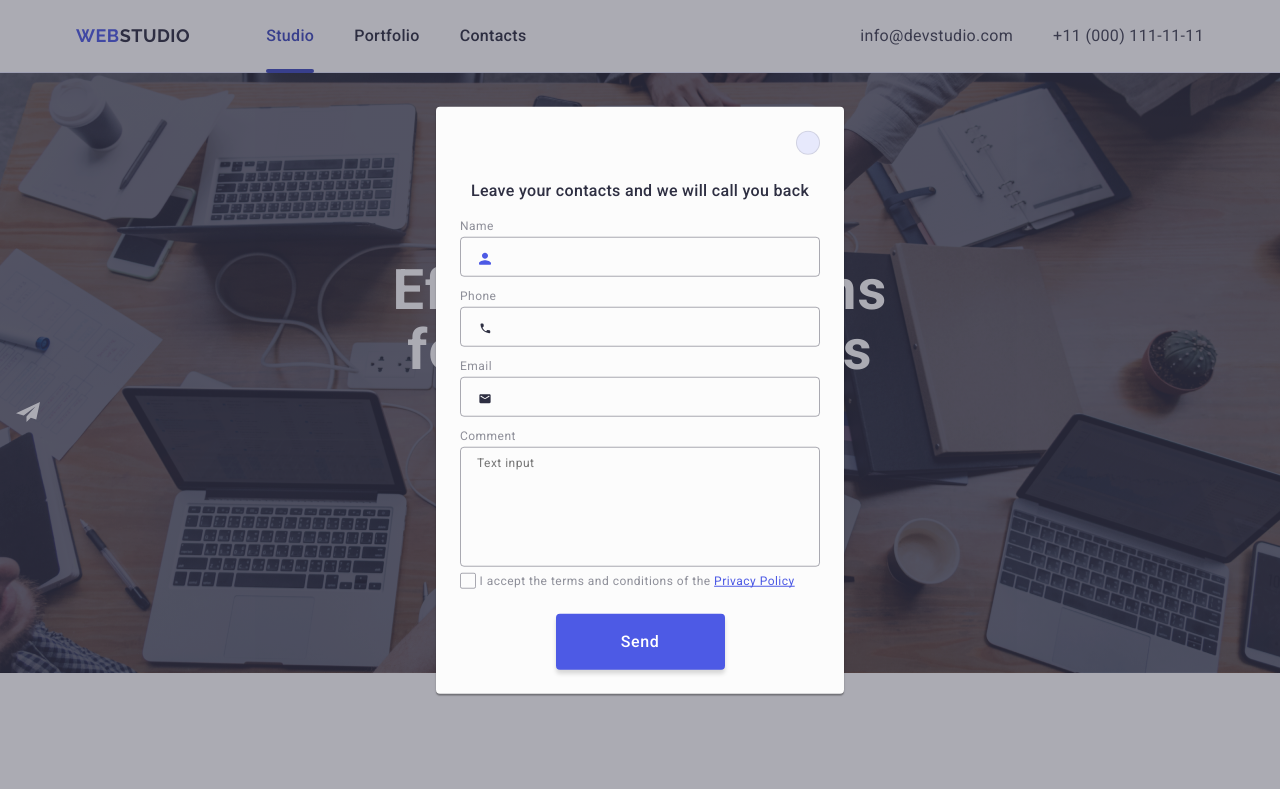
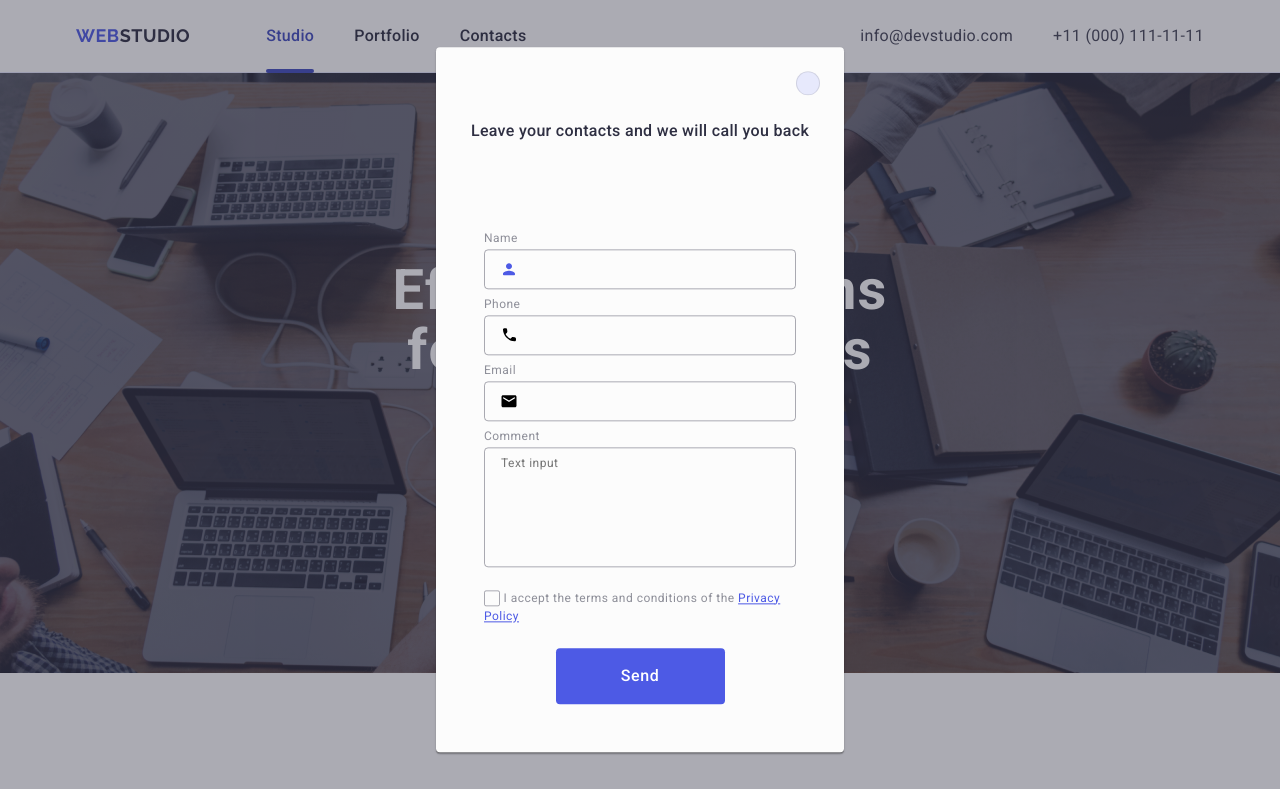
Before and after one commit to nastiayurash/goit-markup-hw-05, a plain HTML site: page index.html in a window 1280 px wide. Shown: the top 789 px of the page. Drawn offline with nearby package versions, Linux system fonts and the light colour scheme.

Commit message:
change modal

```diff
--- a/css/styles.css
+++ b/css/styles.css
@@ -389,7 +389,6 @@ header {
   padding-top: 100px;
   display: block;
   padding-bottom: 100px;
-  margin-right: 120px;
 }
 .logo-footer {
   font-family: "Raleway", sans-serif;
@@ -415,7 +414,7 @@ header {
   line-height: 1.5;
   letter-spacing: 0.02em;
   color: #f4f4fd;
-  max-width: 264px;
+  min-width: 264px;
 }
 .footer-icons {
   display: flex;
@@ -433,6 +432,7 @@ header {
 }
 .footer-social {
   padding-top: 100px;
+  margin-left: 120px;
 }
 .footer-text {
   font-weight: 500;
@@ -465,63 +465,70 @@ header {
 .media-icons {
   fill: #f4f4fd;
 }
-.email-label {
-  display: flex;
-  flex-direction: column;
+
+.form {
+  padding: 72px 24px 24px;
+}
+
+.form-text {
+  margin-bottom: 16px;
   font-weight: 500;
   font-size: 16px;
   line-height: 1.5;
   letter-spacing: 0.02em;
-  color: #fff;
-  padding-top: 100px;
+  color: #ffffff;
+}
+.form-footer {
   margin-left: 80px;
 }
+.form-subscribe {
+  display: flex;
+}
+.form-label {
+  gap: 24px;
+}
 .email-input {
-  border: 1px solid #fff;
-  border-radius: 4px;
   width: 264px;
-  background-color: inherit;
-  box-shadow: 0 4px 4px 0 rgba(0, 0, 0, 0.15);
-  padding-top: 8px;
-  padding-left: 16px;
-  padding-bottom: 8px;
-  margin-top: 16px;
-}
-.email-input::placeholder {
-  font-weight: 400;
+  height: 40px;
+  border: 1px solid #ffffff;
+  background-color: transparent;
   font-size: 12px;
   line-height: 2;
   letter-spacing: 0.04em;
-  color: #fff;
+  padding-left: 16px;
+  box-shadow: 0px 4px 4px rgba(0, 0, 0, 0.15);
+  border-radius: 4px;
+  color: #ffffff;
 }
-.form-subscribe {
-  display: flex;
-  justify-content: center;
-  align-items: flex-end;
-  flex-direction: row;
-  margin: 0 auto;
+input[placeholder="E-mail"] {
+  color: #ffffff;
 }
 .subscribe-btn {
+  min-width: 165px;
   display: flex;
-  gap: 16px;
-  border-radius: 4px;
-  padding: 8px 24px;
-  width: 165px;
-  background-color: #4d5ae5;
+  height: 40px;
+  justify-content: center;
+  align-items: center;
+  font-family: "Roboto", sans-serif;
   font-weight: 500;
   font-size: 16px;
   line-height: 1.5;
   letter-spacing: 0.04em;
-  text-align: center;
   color: #fff;
+  cursor: pointer;
+  background-color: #4d5ae5;
   border: none;
+  border-radius: 4px;
   margin-left: 24px;
-  cursor: pointer;
 }
 .subscribe-btn:hover,
 .subscribe-btn:focus {
   background-color: #404bbf;
 }
+.subscribe-icon {
+  margin-left: 16px;
+}
+
 .modal-overlay {
   background-color: rgba(46, 47, 66, 0.4);
   position: fixed;
@@ -551,58 +558,14 @@ header {
   box-shadow: 0 1px 1px 0 rgba(0, 0, 0, 0.14), 0 1px 3px 0 rgba(0, 0, 0, 0.12),
     0 2px 1px 0 rgba(0, 0, 0, 0.2);
   border-radius: 4px;
-  max-width: 408px;
+  width: 408px;
   min-height: 584px;
+  transition: transform 250ms cubic-bezier(0.4, 0, 0.2, 1);
+  padding: 72px 24px 24px 24px;
+
+  margin: 0 auto;
 }
-.form {
-  padding: 72px 24px 24px;
-}
-.fieldset {
-  margin: 0;
-  border: none;
-  display: flex;
-  flex-direction: column;
-  align-items: center;
-  justify-content: center;
-  gap: 8px;
-}
-.form-title {
-  font-weight: 500;
-  font-size: 16px;
-  line-height: 1.5;
-  letter-spacing: 0.02em;
-  text-align: center;
-  color: #2e2f42;
-  margin-bottom: 16px;
-}
-.form-label {
-  display: flex;
-  flex-direction: column;
-  cursor: pointer;
-  font-weight: 400;
-  font-size: 12px;
-  line-height: 1.16667;
-  letter-spacing: 0.04em;
-  color: #8e8f99;
-  gap: 4px;
-  width: 360px;
-}
-.form-input {
-  padding-top: 11px;
-  padding-bottom: 11px;
-  padding-left: 16px;
-  border: 1px solid;
-  border-color: rgba(46, 47, 66, 0.4);
-  border-radius: 4px;
-  transition: border-color 250ms cubic-bezier(0.4, 0, 0.2, 1);
-}
-.form-input:focus-within {
-  border-color: #4d5ae5;
-}
-.form-text {
-  padding-top: 8px;
-  padding-left: 16px;
-}
+
 .close-button {
   position: absolute;
   top: 24px;
@@ -627,18 +590,38 @@ header {
   background-color: #404bbf;
 }
 
-.close-button:focus > .modal-icon,
-.close-button:hover > .modal-icon {
+.close-icon {
+  transition: fill 250ms cubic-bezier(0.4, 0, 0.2, 1);
+}
+.close-button:focus > .close-icon,
+.close-button:hover > .close-icon {
   fill: #ffffff;
 }
 
-.form-label {
+.modal-title {
+  font-weight: 500;
+  font-size: 16px;
+  line-height: 1.5;
+  text-align: center;
+  letter-spacing: 0.02em;
+  color: #2e2f42;
+  margin-bottom: 16px;
+}
+
+.form-container {
+  margin-bottom: 8px;
+}
+.modal-label {
   font-size: 12px;
   line-height: 1.17;
   letter-spacing: 0.04em;
   color: #8e8f99;
-  display: flex;
+  display: block;
   margin-bottom: 4px;
+}
+
+.modal-container {
+  position: relative;
 }
 
 .form-input {
@@ -654,18 +637,18 @@ header {
 .form-input:focus {
   border-color: #4d5ae5;
 }
-.modal-container {
-  position: relative;
-}
 .modal-icon {
   position: absolute;
   left: 16px;
   top: 50%;
-  fill: #2e2f42;
+  transform: translateY(-50%);
   transition: fill 250ms cubic-bezier(0.4, 0, 0.2, 1);
 }
 .form-input:focus ~ .modal-icon {
   fill: #4d5ae5;
+}
+.textarea-container {
+  margin-bottom: 16px;
 }
 .modal-textarea {
   width: 100%;
@@ -673,19 +656,19 @@ header {
   font-size: 12px;
   line-height: 1.17;
   letter-spacing: 0.04em;
+  color: rgba(46, 47, 66, 0.4);
   border: 1px solid rgba(46, 47, 66, 0.4);
   border-radius: 4px;
   background-color: transparent;
   padding: 8px 16px;
   outline: transparent;
   resize: none;
-  color: rgba(46, 47, 66, 0.4);
   transition: border-color 250ms cubic-bezier(0.4, 0, 0.2, 1);
 }
 .modal-textarea:focus {
   border-color: #4d5ae5;
 }
-.checkbox {
+.checkbox-container {
   margin-bottom: 24px;
 }
 .checkbox-label {
@@ -707,9 +690,6 @@ header {
   justify-content: center;
   fill: transparent;
 }
-.checkbox-input:checked ~ .checkbox-label .checkbox-icon {
-  fill: #f4f4fd;
-}
 .checkbox-input:checked ~ .checkbox-label .checkbox-span {
   background-color: #404bbf;
   border: none;
@@ -718,17 +698,15 @@ header {
 .checkbox-link {
   color: #4d5ae5;
   text-decoration: underline;
-  text-decoration-skip-ink: none;
 }
 .send-button {
+  margin: 0 auto;
   font-weight: 500;
   font-size: 16px;
   line-height: 1.5;
   letter-spacing: 0.04em;
-  text-align: center;
   color: #fff;
-  box-shadow: 0 4px 4px 0 rgba(0, 0, 0, 0.15);
-  background: #4d5ae5;
+  background-color: #4d5ae5;
   border-radius: 4px;
   padding: 16px 32px;
   min-width: 169px;
@@ -737,7 +715,7 @@ header {
   cursor: pointer;
   border: none;
   transition: background-color 250ms cubic-bezier(0.4, 0, 0.2, 1);
-  margin: 0 auto;
+  font-family: "Roboto", sans-serif;
 }
 .send-button:hover,
 .send-button:focus {
--- a/index.html
+++ b/index.html
@@ -463,13 +463,14 @@
             </li>
           </ul>
         </div>
+        <div class="form-footer">
+          <p class="form-text">Subscribe</p>
           <form class="form-subscribe">
-          <label class="email-label" for="email">
-            Subscribe
+            <label class="form-label">
               <input
                 class="email-input"
                 placeholder="E-mail"
-              type="text"
+                type="email"
                 id="email"
                 name="email"
                 autofocus
@@ -477,73 +478,72 @@
             </label>
             <button class="subscribe-btn" type="submit">
               Subscribe
-            <svg class="modal-icon" width="24" height="24">
+              <svg class="subscribe-icon" width="24" height="24">
                 <use href="./images/icons.svg#icon-subscribe"></use>
               </svg>
             </button>
           </form>
         </div>
+      </div>
     </footer>
     <div class="modal-overlay">
       <div class="modal">
         <button type="button" class="close-button">
-          <svg class="modal-icon" width="8" height="8">
+          <svg class="close-icon" width="8" height="8">
             <use href="./images/close.svg#icon-close"></use>
           </svg>
         </button>
+        <p class="modal-title">Leave your contacts and we will call you back</p>
         <form class="form">
-          <fieldset class="fieldset">
-            <legend class="form-title">
-              Leave your contacts and we will call you back
-            </legend>
+          <div class="form-container">
+              <label class="modal-label" for="user-name">Name</label>
               <div class="modal-container">
-              <label class="form-label">
-                Name
-                <input class="form-input" type="text" name="username" />
-                <svg class="modal-icon" width="18" height="18">
+                <input class="form-input" type="text" name="user-name" id="user-name" />
+                <svg class="modal-icon" width="18" height="24">
                   <use href="./images/icons.svg#icon-name"></use>
                 </svg>
-              </label>
                 </div>
+                </div>
+                <div class="form-container">
+              <label class="modal-label" for="phone">Phone</label>
               <div class="modal-container">
-              <label class="form-label">
-                Phone
-
-                <input class="form-input" type="tel" name="phone" />
-                <svg class="modal-icon" width="18" height="18">
+                <input class="form-input" type="tel" name="phone" id="phone"/>
+                <svg class="modal-icon" width="18" height="24">
                   <use href="./images/icons.svg#icon-phone"></use>
                 </svg>
-              </label>
                 </div>
+                </div>
+            <div class="form-container">
+              <label class="modal-label" for="email">Email</label>
                 <div class="modal-container">
-              <label class="form-label">
-                Email
-
-                <input class="form-input" type="email" name="email" />
-                <svg class="modal-icon" width="18" height="18">
+                  <input class="form-input" type="email" name="email" id="email" />
+                <svg class="modal-icon" width="18" height="24">
                   <use href="./images/icons.svg#icon-email"></use>
                 </svg>
-              </label>
               </div>
-            <label class="form-label">
-              Comment
+            </div>
+
+            <div class="textarea-container">
+            <label class="modal-label" for="user-comment">Comment</label>
               <textarea
+              id="user-comment"
                 class="modal-textarea"
-                name="comment"
+                name="user-comment"
                 rows="5"
                 placeholder="Text input"
               ></textarea>
-            </label>
-          </fieldset>
-          <div class="checkbox">
+
+            </div>
+
+          <div class="checkbox-container">
             <input
               class="checkbox-input visually-hidden"
               type="checkbox"
-              id="privacy-policy"
-              name="privacy-policy"
+              id="user-privacy"
+              name="user-privacy"
               value="true"
             />
-            <label for="privacy-policy" class="checkbox-label">
+            <label for="user-privacy" class="checkbox-label">
               <span class="checkbox-span"
                 ><svg width="10" height="8" class="checkbox-icon">
                   <use href="./images/icons.svg#icon-checkbox"></use>
@@ -554,6 +554,7 @@
               </label>
               </div>
           <button type="submit" class="send-button">Send</button>
+          </div>
         </form>
       </div>
     </div>
```
Lines whose indentation alone changed are shown as unchanged.
